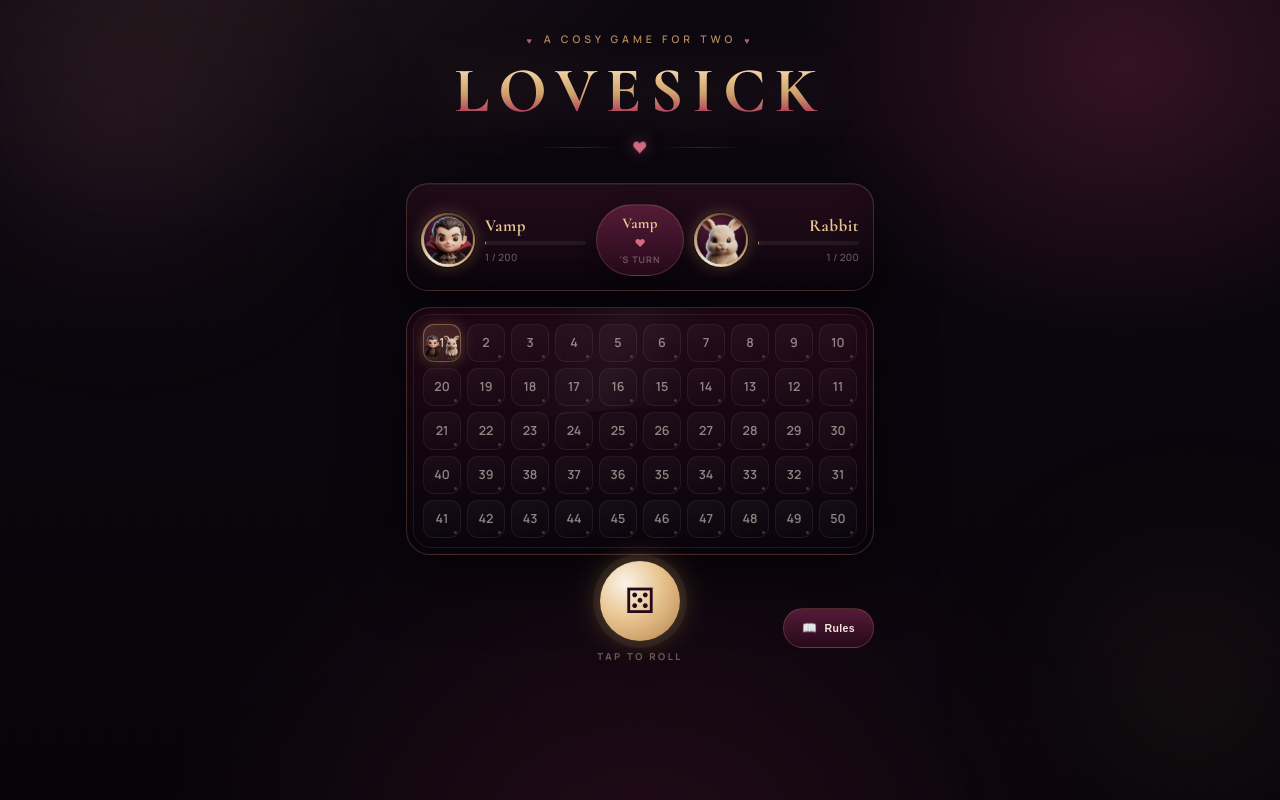
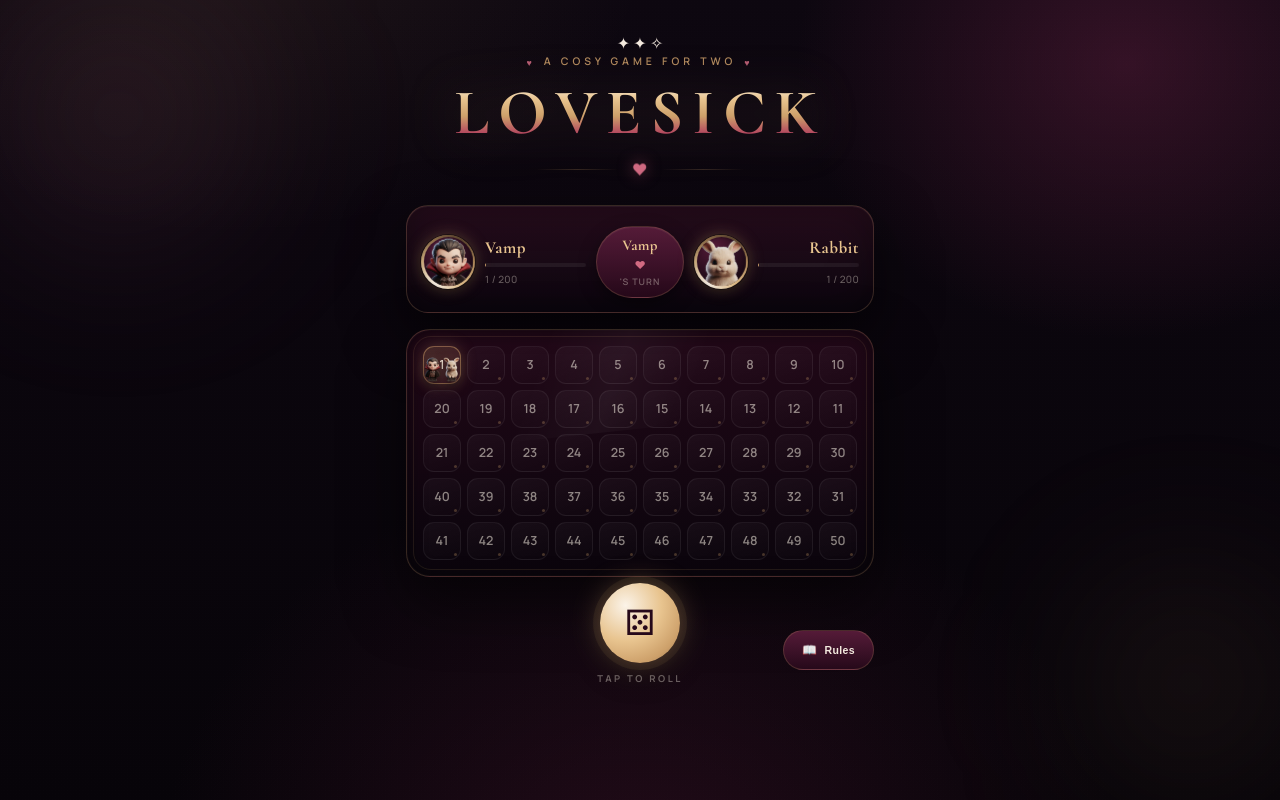
Before and after one commit to gauravinodgupta33-lang/Cosy-couple-game, a plain HTML site: page index.html in a window 1280 px wide. Drawn offline with Linux system fonts and the light colour scheme.

Commit message:
Update index.html

```diff
--- a/index.html
+++ b/index.html
@@ -21,6 +21,9 @@
 
   <!-- ================= HEADER ================= -->
   <header class="header">
+    <span class="title-sparkle sparkle-a">✦</span>
+    <span class="title-sparkle sparkle-b">✦</span>
+    <span class="title-sparkle sparkle-c">✧</span>
     <p class="tagline"><span class="heart-mark">♥</span>A COSY GAME FOR TWO<span class="heart-mark">♥</span></p>
     <h1 class="title">Lovesick</h1>
     <div class="title-divider">
@@ -36,6 +39,7 @@
     <!-- LEFT PLAYER -->
     <div class="player player-left" id="player-vamp">
       <div class="avatar-ring">
+        <div class="avatar-ring-base"></div>
         <img class="avatar-img" src="assets/vamp.png" alt="Vamp">
       </div>
       <div class="player-info">
@@ -67,6 +71,7 @@
         <span class="page-chip" id="page-chip-rabbit" hidden>off-screen</span>
       </div>
       <div class="avatar-ring">
+        <div class="avatar-ring-base"></div>
         <img class="avatar-img" src="assets/rabbit.png" alt="Rabbit">
       </div>
     </div>
```
